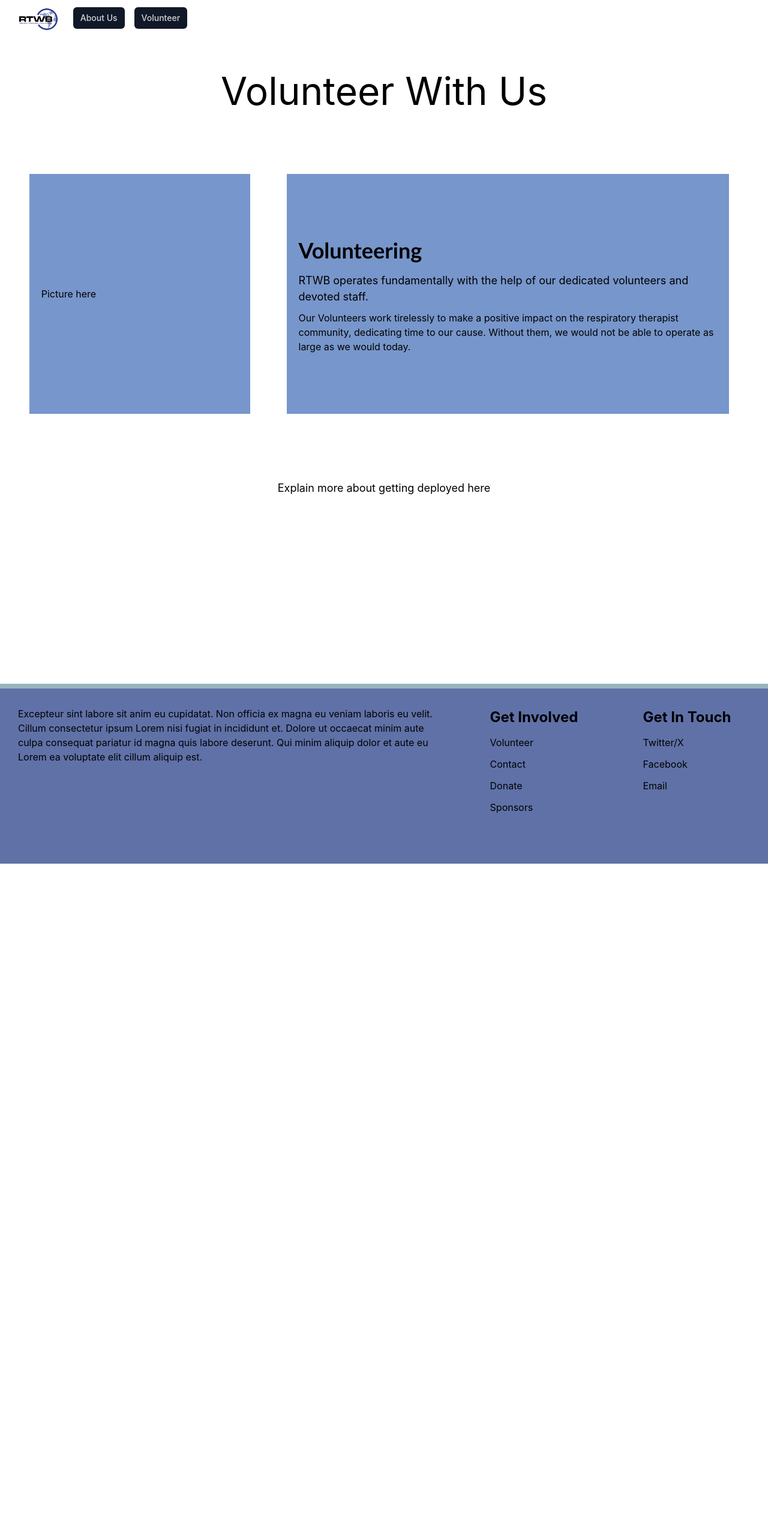
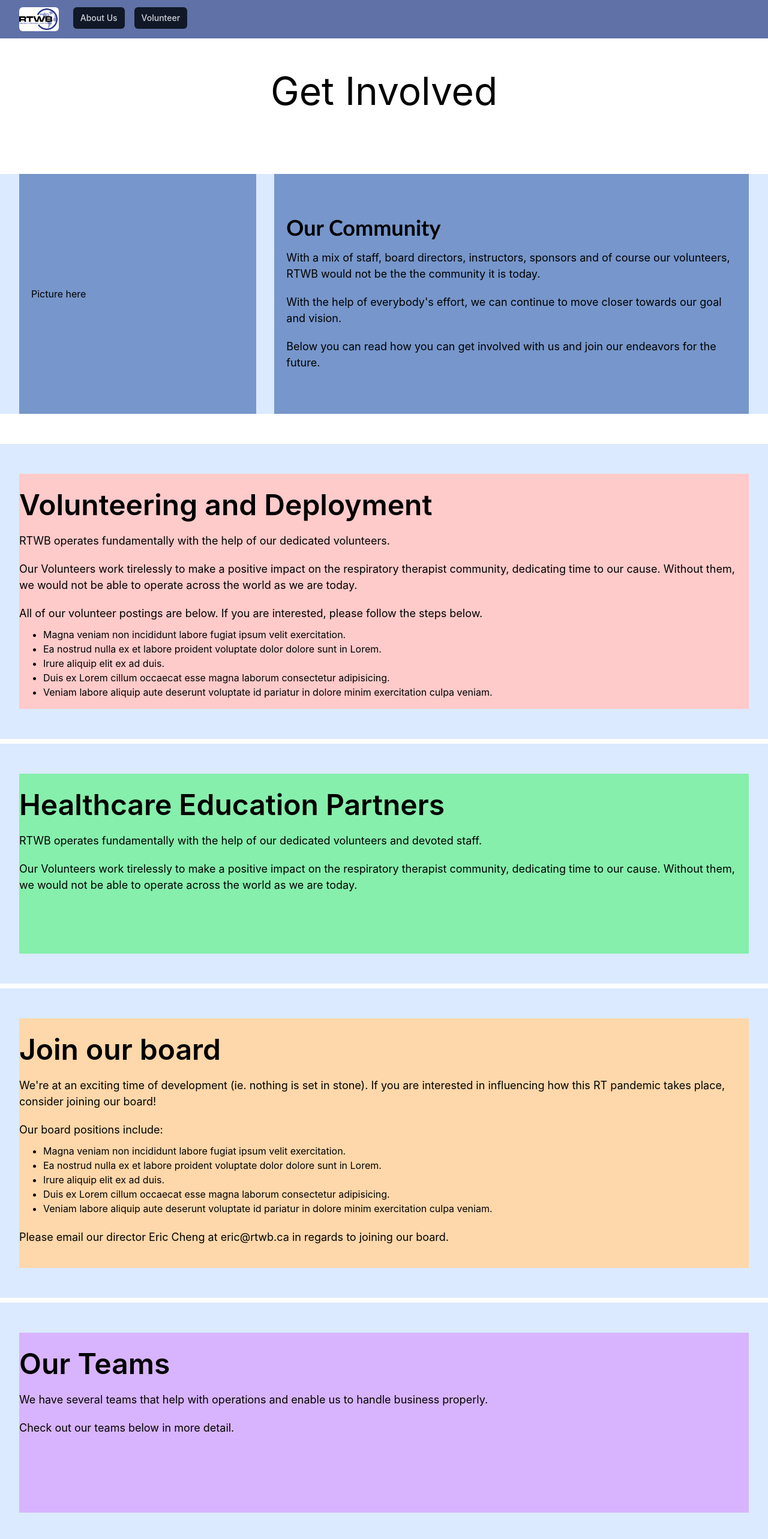
Before and after one commit to AlexanderChao14/RTWB-Website, a React (Create React App) app: page /Volunteer in a window 1280 px wide. Shown: the top 2566 px of the page at 60% size. Before the commit the page ends 1440 px from the top, so only its background shows below. Built offline with nearby package versions, Linux system fonts and the light colour scheme.

Commit message:
Worked on get involved page and tweaked some padding for homepage

```diff
--- a/src/components/Footer.js
+++ b/src/components/Footer.js
@@ -7,7 +7,7 @@ const Footer  = () =>{
             <div className="footerCard">
                 <p className="listHeader">Get Involved</p>
                 <ul className = "footerList">
-                    <li><a href="">Volunteer</a></li>
+                    <li><a href="">Join us</a></li>
                     <li><a href="">Contact</a></li>
                     <li><a href="">Donate</a></li>
                     <li><a href="">Sponsors</a></li>
--- a/src/components/NavBar.js
+++ b/src/components/NavBar.js
@@ -4,7 +4,7 @@ import React from "react";
 const NavBar = () =>{
     return(
         <div style={{backgroundColor:"rgb(95, 113, 167)"}}>
-            <div className="mx-auto max-w-screen-2xl px-2 sm:px-6 lg:px-8 bg-white">
+            <div className="mx-auto max-w-screen-2xl px-2 sm:px-6 lg:px-8">
                 <div className="relative flex h-16 items-center justify-between">
                     <div className="absolute inset-y-0 left-0 flex items-center sm:hidden">
 
--- a/src/components/pages/Home.js
+++ b/src/components/pages/Home.js
@@ -34,13 +34,13 @@ const Home = () => {
             {/* About us Second Section*/}
             <section className="sectioncolor-light">
                 <div className="container-grid grid-cols-left mx-auto max-w-screen-2xl px-2 sm:px-6 lg:px-8">
-                    <div className="flex-item-dir-cols grid-item-center w-11/12 h-full">
+                    <div className="flex-item-dir-cols grid-item-center w-full h-full">
                         <CardHeading>About us</CardHeading>
                         <TextMedium>RTWB is a collaborative project to educate and empower health care practitioners initiated by Respiratory Therapists around the globe.</TextMedium>
                         <div style={{backgroundColor: "steelblue", width:"30%"}}>Button: Learn More</div>
                     </div>
 
-                    <div className="flex-item-dir-cols grid-item-center items-center w-11/12 h-full">
+                    <div className="flex-item-dir-cols grid-item-center items-center w-full h-full">
                         <p>Picture goes here</p>
                     </div>
                 </div>
@@ -49,11 +49,11 @@ const Home = () => {
             {/* Volunteer Section */}
             <section>
                 <div className="container-grid grid-cols-right mx-auto max-w-screen-2xl px-2 sm:px-6 lg:px-8">
-                    <div className="flex-item-dir-cols grid-item-center items-center w-11/12 h-full">
+                    <div className="flex-item-dir-cols grid-item-center items-center w-full h-full">
                         <img src="images/get-involved-photo.jpg" className="card-image"/>
                     </div>
 
-                    <div className="flex-item-dir-cols grid-item-center w-11/12 h-full">
+                    <div className="flex-item-dir-cols grid-item-center w-full h-full">
                         <CardHeading>Get Involved</CardHeading>
                         <TextMedium>Interested in contributing to our cause? See how you can help our charity here:</TextMedium>
                         <div style={{backgroundColor: "steelblue", width:"30%"}}>Button: Get Involved</div>
@@ -63,7 +63,7 @@ const Home = () => {
 
             {/* Make a dynamic grid here for more sections */}
             <section className="sectioncolor-dark">
-                <FlexboxColumnCenter className="updatesContainer container mx-auto max-w-screen-2xl px-2 sm:px-6 lg:px-8">
+                <FlexboxColumnCenter className="updatesContainer container mx-auto max-w-screen-2xl px-2 sm:px-6 lg:px-8 w-full">
                     <SectionHeading className="text-center">Updates and More</SectionHeading>
                     <div className="updatesGrid">
 
--- a/src/components/pages/Volunteer.js
+++ b/src/components/pages/Volunteer.js
@@ -1,5 +1,5 @@
 import React from 'react'
-import { PageHeading } from '../styled/StyledHeading'
+import { PageHeading, SectionHeading } from '../styled/StyledHeading'
 import { CardHeading } from '../styled/StyledHeading'
 import { TextMedium } from '../styled/TextStyles'
 
@@ -8,28 +8,92 @@ const Volunteer = () => {
     <React.Fragment>
         <div className="flex justify-center mx-auto m-10 max-w-screen-2xl px-2 sm:px-6 lg:px-8">
             <PageHeading className=''>
-                Volunteer With Us
+                Get Involved
             </PageHeading>
         </div>
 
         <section className="container-flexbox justify-center">
-            <div className="container-grid grid-cols-left mx-auto max-w-screen-2xl px-2 sm:px-6 lg:px-8">
-                <div className="flex-item-dir-cols grid-item-center w-11/12 h-full">
+            <div className="container-grid grid-cols-left mx-auto max-w-screen-2xl px-2 sm:px-6 lg:px-8 bg-blue-100">
+                <div className="flex-item-dir-cols grid-item-center w-full h-full">
                     Picture here
                 </div>
 
-                <div className="flex-item-dir-cols grid-item-center w-11/12 h-full">
-                    <CardHeading>Volunteering</CardHeading>
-                    <TextMedium>RTWB operates fundamentally with the help of our dedicated volunteers and devoted staff.</TextMedium>
-                    <p>Our Volunteers work tirelessly to make a positive impact on the respiratory therapist community, dedicating time to our cause. Without them, we would not be able to operate as large as we would today.</p>
-                    <p></p>
+                <div className="flex-item-dir-cols grid-item-center w-full h-full">
+                    <CardHeading>Our Community</CardHeading>
+                    <TextMedium>With a mix of staff, board directors, instructors, sponsors and of course our volunteers, RTWB would not be the the community it is today.</TextMedium>
+                    <TextMedium>With the help of everybody's effort, we can continue to move closer towards our goal and vision.</TextMedium>
+                    <TextMedium>Below you can read how you can get involved with us and join our endeavors for the future.</TextMedium>
                 </div>
             </div>
         </section>
 
-        <section className="container-flexbox justify-center">
-            <div className="flex justify-center">
-               <TextMedium>Explain more about getting deployed here</TextMedium>
+        <section className="container-flexbox justify-start bg-blue-100 mx-auto max-w-screen-2xl px-2 sm:px-6 lg:px-8">
+            <div className="flex justify-start flex-col items-start py-4 w-full bg-red-200">
+                <div>
+                    <SectionHeading className="font-semibold">Volunteering and Deployment</SectionHeading>
+                </div>
+                <TextMedium>RTWB operates fundamentally with the help of our dedicated volunteers.</TextMedium>
+                <TextMedium>Our Volunteers work tirelessly to make a positive impact on the respiratory therapist community, dedicating time to our cause. Without them, we would not be able to operate across the world as we are today.</TextMedium>
+                <TextMedium>All of our volunteer postings are below. If you are interested, please follow the steps below.</TextMedium>
+                <div>
+                    <ul className="list-disc px-10">
+                        <li>Magna veniam non incididunt labore fugiat ipsum velit exercitation.</li>
+                        <li>Ea nostrud nulla ex et labore proident voluptate dolor dolore sunt in Lorem.</li>
+                        <li>Irure aliquip elit ex ad duis.</li>
+                        <li>Duis ex Lorem cillum occaecat esse magna laborum consectetur adipisicing.</li>
+                        <li>Veniam labore aliquip aute deserunt voluptate id pariatur in dolore minim exercitation culpa veniam.</li>
+                    </ul>
+                </div>
+            </div>
+        </section>
+
+        <section className="container-flexbox justify-start bg-blue-100 mx-auto my-2 max-w-screen-2xl px-2 sm:px-6 lg:px-8">
+            <div className="flex justify-start flex-col items-start py-4 w-full bg-green-300">
+                <div>
+                    <SectionHeading className="font-semibold">Healthcare Education Partners</SectionHeading>
+                </div>
+                <TextMedium>RTWB operates fundamentally with the help of our dedicated volunteers and devoted staff.</TextMedium>
+                <TextMedium>Our Volunteers work tirelessly to make a positive impact on the respiratory therapist community, dedicating time to our cause. Without them, we would not be able to operate across the world as we are today.</TextMedium>
+            </div>
+        </section>
+
+        <section className="container-flexbox justify-start bg-blue-100 mx-auto my-2 max-w-screen-2xl px-2 sm:px-6 lg:px-8">
+            <div className="flex justify-start flex-col items-start py-4 w-full bg-orange-200">
+                <div>
+                    <SectionHeading className="font-semibold">Join our board</SectionHeading>
+                </div>
+                <TextMedium>We're at an exciting time of development (ie. nothing is set in stone). If you are interested in influencing how this RT pandemic takes place, consider joining our board!</TextMedium>
+                <TextMedium>Our board positions include:</TextMedium>
+                <div>
+                    <ul className="list-disc px-10">
+                        <li>Magna veniam non incididunt labore fugiat ipsum velit exercitation.</li>
+                        <li>Ea nostrud nulla ex et labore proident voluptate dolor dolore sunt in Lorem.</li>
+                        <li>Irure aliquip elit ex ad duis.</li>
+                        <li>Duis ex Lorem cillum occaecat esse magna laborum consectetur adipisicing.</li>
+                        <li>Veniam labore aliquip aute deserunt voluptate id pariatur in dolore minim exercitation culpa veniam.</li>
+                    </ul>
+                </div>
+                <TextMedium className="py-3">Please email our director Eric Cheng at eric@rtwb.ca in regards to joining our board.</TextMedium>
+            </div>
+        </section>
+
+        <section className="container-flexbox justify-start bg-blue-100 mx-auto my-2 max-w-screen-2xl px-2 sm:px-6 lg:px-8">
+            <div className="flex justify-start flex-col items-start py-4 w-full bg-purple-300">
+                <div>
+                    <SectionHeading className="font-semibold">Our Teams</SectionHeading>
+                </div>
+                <TextMedium>We have several teams that help with operations and enable us to handle business properly.</TextMedium>
+                <TextMedium>Check out our teams below in more detail.</TextMedium>
+            </div>
+        </section>
+
+        <section className="container-flexbox justify-start bg-blue-100 mx-auto my-2 max-w-screen-2xl px-2 sm:px-6 lg:px-8">
+            <div className="flex justify-start flex-col items-start py-4 w-full bg-cyan-300">
+                <div>
+                    <SectionHeading className="font-semibold">Donations and Sponsors</SectionHeading>
+                </div>
+                <TextMedium>As an entirely volunteer run charity, our successes are only possible with the generous sponsors who share a common vision of 'giving back'. A big thank you to each of our sponsors, we are eternally grateful for their generosity!</TextMedium>
+                <TextMedium>If you are considering donating and/or looking to provide us with your support, please email Eric Cheng at eric@rtwb.ca for further discussion.</TextMedium>
             </div>
         </section>
 
--- a/src/index.css
+++ b/src/index.css
@@ -38,7 +38,7 @@ section {
   display: grid;
   /* background-color: rgb(157, 200, 94); */
   min-height: 400px;
-  gap: 10px
+  gap: 30px
 }
 
 /* General container for flexbox */
@@ -130,13 +130,14 @@ section {
 .updatesContainer {
   height: fit-content;
   background-color: steelblue;
+  width: 75%;
 }
 
 /* Updates Grid for the landing page */
 .updatesGrid {
   display: grid;
   /* background-color: rgb(157, 200, 94); */
-  width: 80%;
+  width: 85%;
   height: 90%;
   grid-template-columns: repeat(auto-fill, minmax(350px, 1fr));
   grid-template-rows: repeat(1fr);
@@ -186,7 +187,7 @@ section {
 
 /* Media queries for page responsiveness. */
 @media (max-width: 1000px) {
-  .updatesGrid {
+  .updatesGrid, .updatesContainer {
     width: 100%;
   }
 
```
